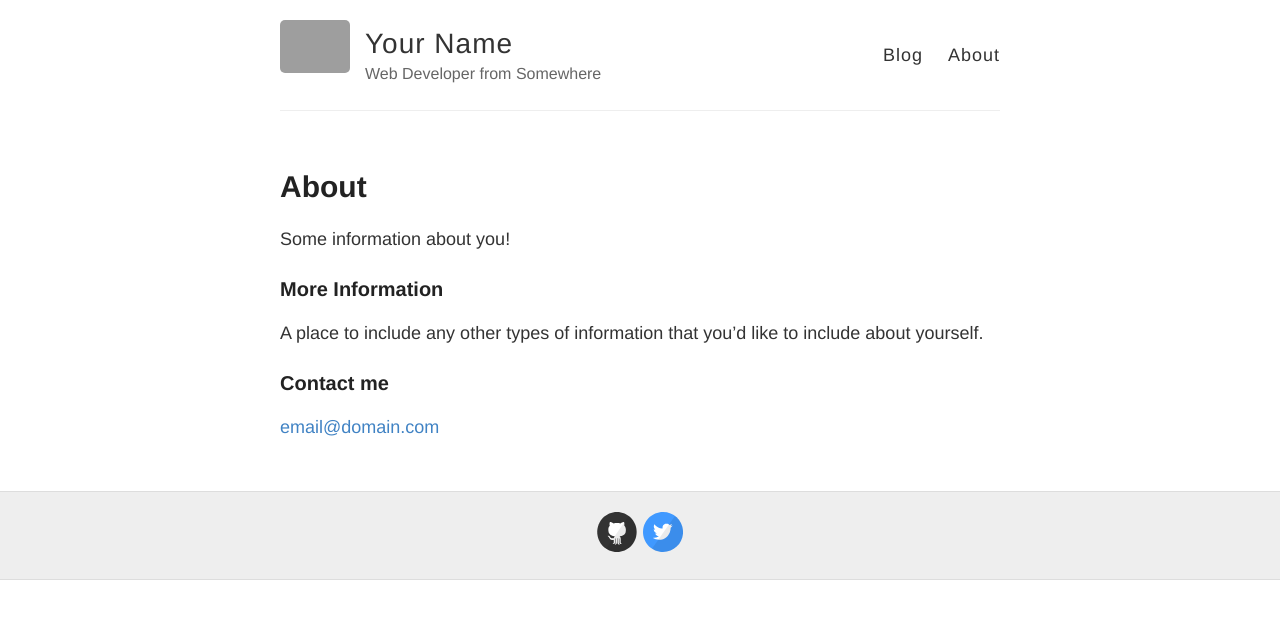
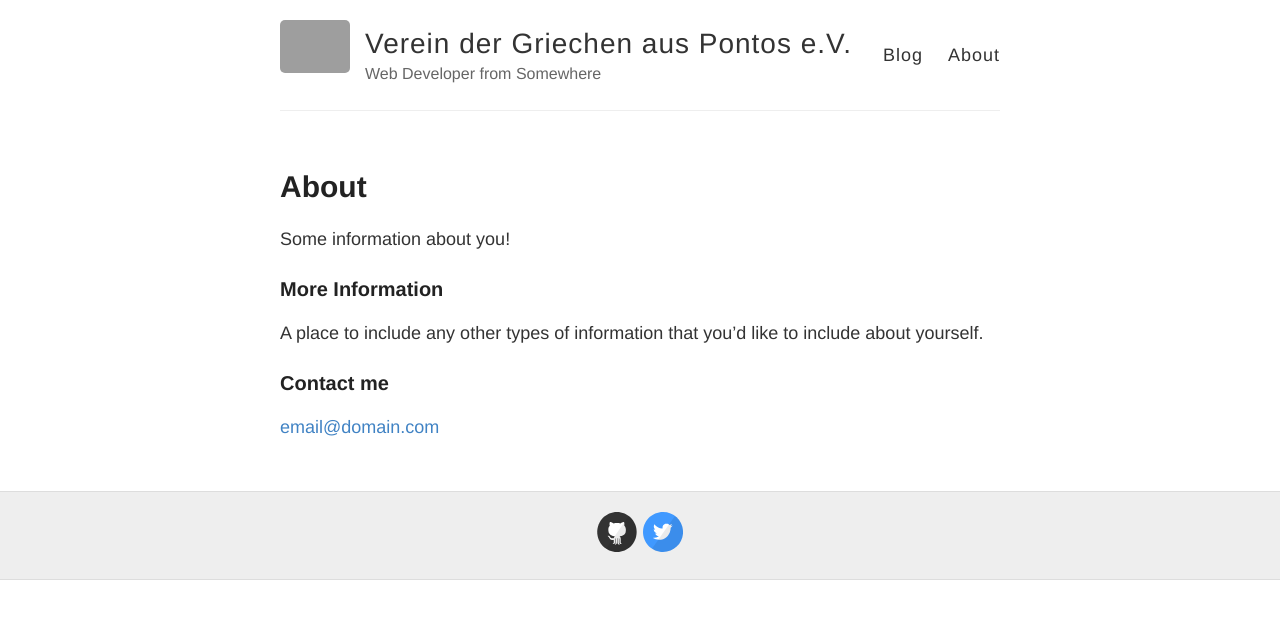
Before and after one commit to pontosffm/pontosffm.github.io, a Jekyll site: the page built from about.md, in a window 1280 px wide. Shown: the top 619 px of the page. Built offline with Jekyll 4.4.1, drawn with Linux system fonts in a browser that asks for light colours; grey boxes are pictures that could not be loaded.

Commit message:
site name

```diff
--- a/_config.yml
+++ b/_config.yml
@@ -3,7 +3,7 @@
 #
 
 # Name of your site (displayed in the header)
-name: Your Name
+name: Verein der Griechen aus Pontos e.V.
 
 # Short bio or description (displayed in the header)
 description: Web Developer from Somewhere
```
